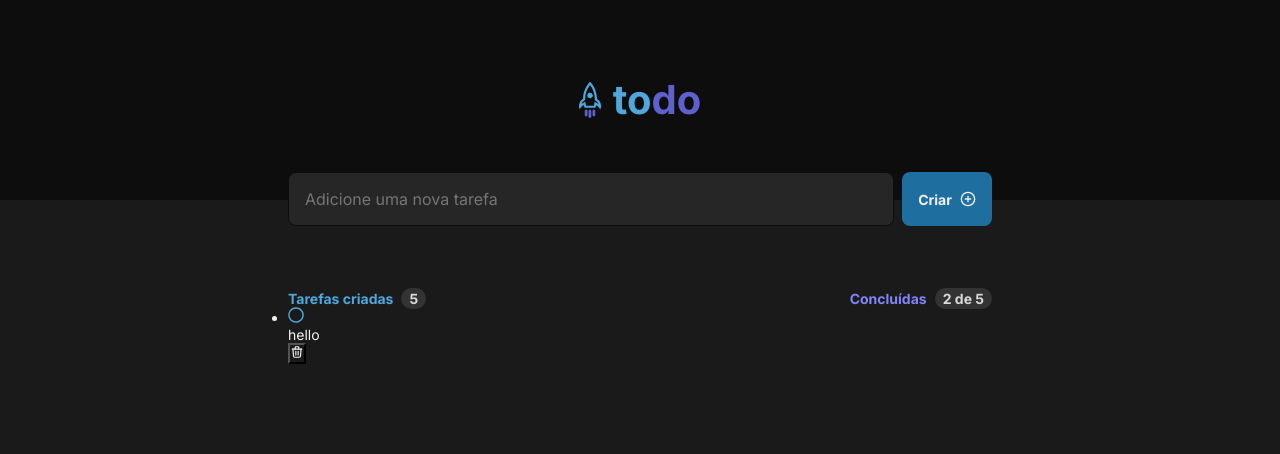
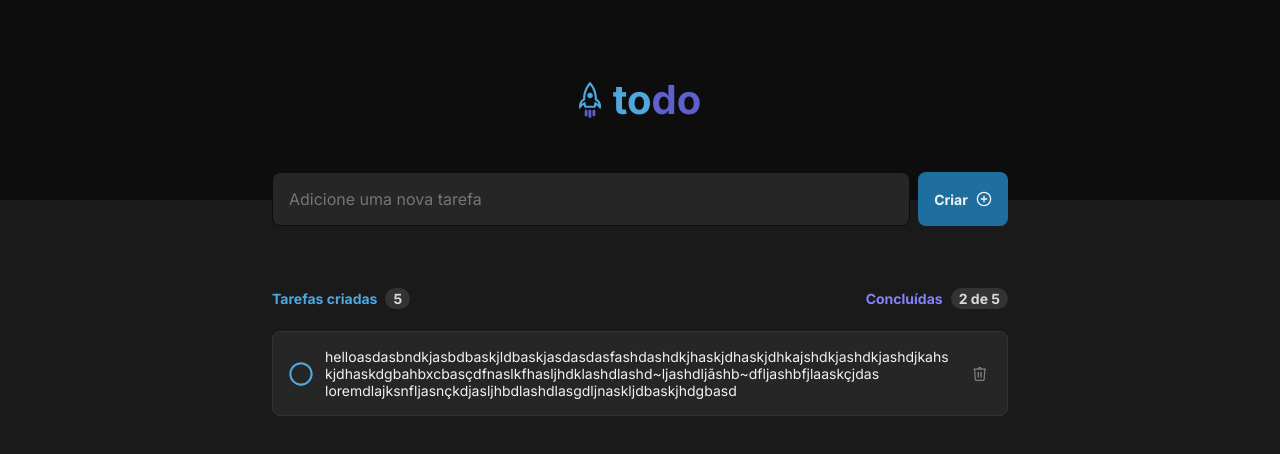
Before and after one commit to Lucas-Gonsalves/to-do_list, a React (Vite) app in the folder web/: page / in a window 1280 px wide. Shown: the top 454 px of the page. Built offline with nearby package versions, Linux system fonts and the light colour scheme.

Commit message:
created the component buttonCheck and to-do

```diff
--- /dev/null
+++ b/web/src/components/ButtonCheck/index.tsx
@@ -0,0 +1,34 @@
+import styles from "./styles.module.css";
+
+
+interface ButtonCheckProps {
+  isActive: boolean;
+  onChangeChack?: () => void;
+};
+
+export function ButtonCheck({ onChangeChack, isActive }: ButtonCheckProps) {
+
+  function handleOnChangeChack() {
+    onChangeChack ? onChangeChack() : (() => {});
+    return;
+  };
+
+
+  return(
+    <button
+      type="button"
+      className={styles.buttonComplete}
+      onClick={() => {handleOnChangeChack()}}
+    >
+      {
+          isActive &&
+          <div id={styles.imageCircleChecked} />
+        }
+
+        {
+          !isActive &&
+          <div id={styles.imageCircleUnchecked}/>
+        }
+    </button>
+  );
+};
--- /dev/null
+++ b/web/src/components/ButtonCheck/styles.module.css
@@ -0,0 +1,57 @@
+
+.buttonComplete {
+  width: 2rem;
+  height: 2rem;
+
+  border: none;
+  border-radius: 50%;
+
+  background: none;
+  outline-color: transparent;
+
+  cursor: pointer;
+}
+
+.buttonComplete div {
+  width: 2rem;
+  height: 2rem;
+
+  background-position: center;
+  background-size: cover;
+  object-fit: cover;
+
+  transition: .3s;
+}
+
+
+#imageCircleChecked {
+  background-image: url("../../assets/circle-checked.svg");
+}
+
+#imageCircleChecked:hover {
+  background-image: url("../../assets/circle-checked-hover.svg");
+  transition: .3s;
+}
+
+#imageCircleUnchecked {
+  background-image: url("../../assets/circle-unchecked.svg");
+}
+
+#imageCircleUnchecked:hover {
+  background-image: url("../../assets/circle-unchecked-hover.svg");
+  transition: .3s;
+}
+
+
+@media (min-width: 425px) {
+
+  .buttonComplete {
+    width: 2.4rem;
+    height: 2.4rem;
+  }
+
+  .buttonComplete div {
+    width: 2.4rem;
+    height: 2.4rem;
+  }
+}
--- a/web/src/components/Todo/index.tsx
+++ b/web/src/components/Todo/index.tsx
@@ -1,7 +1,8 @@
-import { useState } from "react";
 import styles from "./styles.module.css";
 
-import { TbTrash }  from "react-icons/tb";
+import { ButtonCheck } from "../ButtonCheck";
+
+import { useState } from "react";
 
 interface TodoProps {
   id: string;
@@ -11,7 +12,7 @@ interface TodoProps {
 }
 
 export function Todo({ id, description, onCompleteList, onDeleteList }: TodoProps) {
-  const [ isDone, setIsDone ] = useState<boolean>(false);
+  const [ isChecked, setIsChecked ] = useState<boolean>(false);
 
   function callOnCompleteList(id: string){
     onCompleteList(id);
@@ -23,36 +24,27 @@ export function Todo({ id, description, onCompleteList, onDeleteList }: TodoProp
     return;
   };
 
-  function handleChangeIsDone() {
-    setIsDone(prevState => prevState ? false : true);
+  function onChangeChack() {
+    setIsChecked(prevState => prevState ? false : true);
     return;
   };
+
+  const isLineTrough = isChecked ? styles.lineThrough : styles.textNormal
 
   return (
 
     <div className={styles.todo}>
-      <button
-        className={styles.buttonComplete}
-        onClick={() => {handleChangeIsDone()}}
-      >
-        {
-          isDone &&
-          <div id={styles.imageCircleChecked} />
-        }
 
-        {
-          !isDone &&
-          <div id={styles.imageCircleUnchecked}/>
-        }
-      </button>
+      <ButtonCheck
+        isActive={isChecked}
+        onChangeChack={onChangeChack}
 
-      <p>{description}</p>
+      />
 
-      <button
-        className={styles.buttonDelete}
-        onClick={() => callOnDeleteList(id)}
-      >
-        <TbTrash />
+      <p id={isLineTrough}>{description}</p>
+
+      <button className={styles.buttonDelete} onClick={() => callOnDeleteList(id)}>
+        <div id={styles.imageTrash} />
       </button>
     </div>
   );
--- a/web/src/components/Todo/styles.module.css
+++ b/web/src/components/Todo/styles.module.css
@@ -1,50 +1,86 @@
+.todo {
+  width: 100%;
+  max-height: 14.4rem;
 
-.buttonComplete {
-  border: none;
-  border-radius: 50%;
+  display: flex;
+  align-items: center;
+  justify-content: space-between;
+
+  text-align: justify;
+
+  padding: 1.6rem;
+  gap: 1.2rem;
+
+  background: var(--gray-500);
+
+  border-color: var(--gray-400);
+  border-style: solid;
+  border-width: 1px;
+
+  border-radius: 8px;
+}
+
+
+.todo p {
+  min-width: 0;
+  max-width: 100%;
+
+  max-height: 7.2rem;
+
+  overflow-wrap: break-word;
+  overflow-y: auto;
+
+  font-size: var(--size-xs);
+}
+
+#lineThrough {
+  text-decoration: line-through;
+  color: var(--gray-300)
+};
+
+#textNormal {
+  line-height: 140%;
+}
+
+
+.buttonDelete {
+  width: 2rem;
+  height: 2rem;
 
   background: none;
-  outline-color: transparent;
+  border: none;
 
   cursor: pointer;
 }
 
-.buttonComplete div {
-  width: 1.6rem;
-  height: 1.6rem;
+#imageTrash {
+  width: 2rem;
+  height: 2rem;
 
   background-position: center;
   background-size: cover;
   object-fit: cover;
 
+  background-image: url("../../assets/trash.svg");
+
   transition: .3s;
 }
 
+#imageTrash:hover {
+  transition: .3s;
 
-#imageCircleChecked {
-  background-image: url("../../assets/circle-checked.svg");
-}
-
-#imageCircleChecked:hover {
-  background-image: url("../../assets/circle-checked-hover.svg");
-  transition: .3s;
-}
-
-#imageCircleUnchecked {
-  background-image: url("../../assets/circle-unchecked.svg");
-}
-
-#imageCircleUnchecked:hover {
-  background-image: url("../../assets/circle-unchecked-hover.svg");
-  transition: .3s;
+  background-image: url("../../assets/trash-hover.svg");
 }
 
 
-.buttonDelete {
-  background: none;
+@media (min-width: 425px) {
+
+  .buttonDelete, #imageTrash {
+    width: 2.4rem;
+    height: 2.4rem;
+  }
+
+  .todo p {
+    font-size: var(--size-xm);
+  }
 }
-
-.buttonDelete svg {
-  width: var(--size-xm);
-  height: var(--size-xm);
-}
--- a/web/src/pages/home.tsx
+++ b/web/src/pages/home.tsx
@@ -59,8 +59,7 @@ export function Home() {
               <li>
                 <Todo
                   id="1"
-                  description="hello"
-                  isDone
+                  description="helloasdasbndkjasbdbaskjldbaskjasdasdasfashdashdkjhaskjdhaskjdhkajshdkjashdkjashdjkahskjdhaskdgbahbxcbasçdfnaslkfhasljhdklashdlashd~ljashdljãshb~dfljashbfjlaaskçjdas loremdlajksnfljasnçkdjasljhbdlashdlasgdljnaskljdbaskjhdgbasd"
                   onCompleteList={() => {}}
                   onDeleteList={() => {}}
                 />
--- a/web/src/pages/styles.module.css
+++ b/web/src/pages/styles.module.css
@@ -7,7 +7,7 @@
 
 
 .content {
-  max-width: 73.6rem;
+  max-width: 76.8rem;
 
   margin: 0 auto auto auto;
 
@@ -92,6 +92,12 @@
   font-weight: var(--weight-bold);
 }
 
+.showTodoList {
+  margin-top: 2.4rem;
+
+  list-style: none;
+}
+
 @media (min-width: 425px) {
   .content {
     padding: 1.6rem;
```
Also changed, not shown: web/src/assets/trash-hover.svg (added), web/src/assets/trash.svg (added), web/src/components/Button/index.tsx (line endings or trailing spaces).
